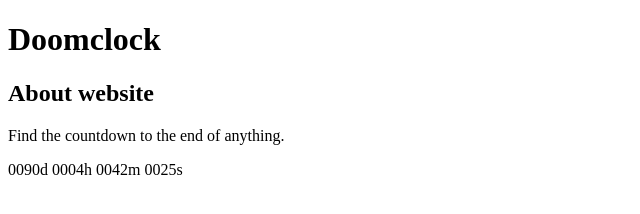
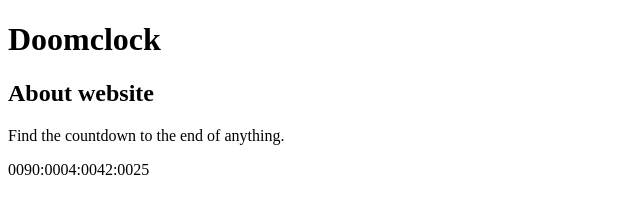
Before and after one commit to sevennai7/Doomclock, a plain HTML site: page index.html in a window 1280 px wide. Shown: the full height of the page, 0-640 px from the left. Drawn offline with Linux system fonts and the light colour scheme.

Commit message:
Update index.html

```diff
--- a/index.html
+++ b/index.html
@@ -26,14 +26,14 @@
       let minutes = Math.floor((distance % (1000 * 60 * 60)) / (1000 * 60));
       let seconds = Math.floor((distance % (1000 * 60)) / 1000);
 
-      // Format each number to 4 digits
+      // Always 4 digits
       days = String(days).padStart(4, "0");
       hours = String(hours).padStart(4, "0");
       minutes = String(minutes).padStart(4, "0");
       seconds = String(seconds).padStart(4, "0");
 
       document.getElementById("countdown").innerText =
-        days + "d " + hours + "h " + minutes + "m " + seconds + "s ";
+        days + ":" + hours + ":" + minutes + ":" + seconds;
 
       if (distance < 0) {
         clearInterval(timer);
```
Lines whose indentation alone changed are shown as unchanged.
